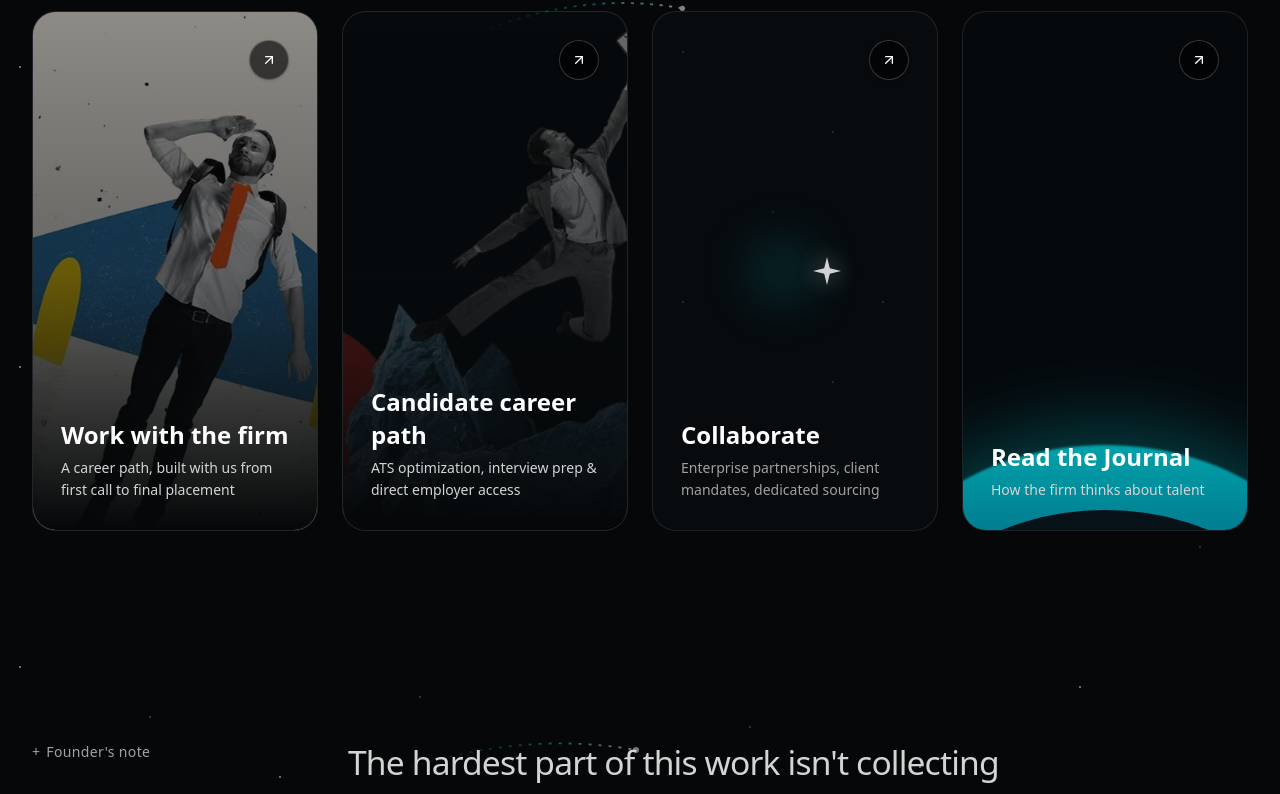
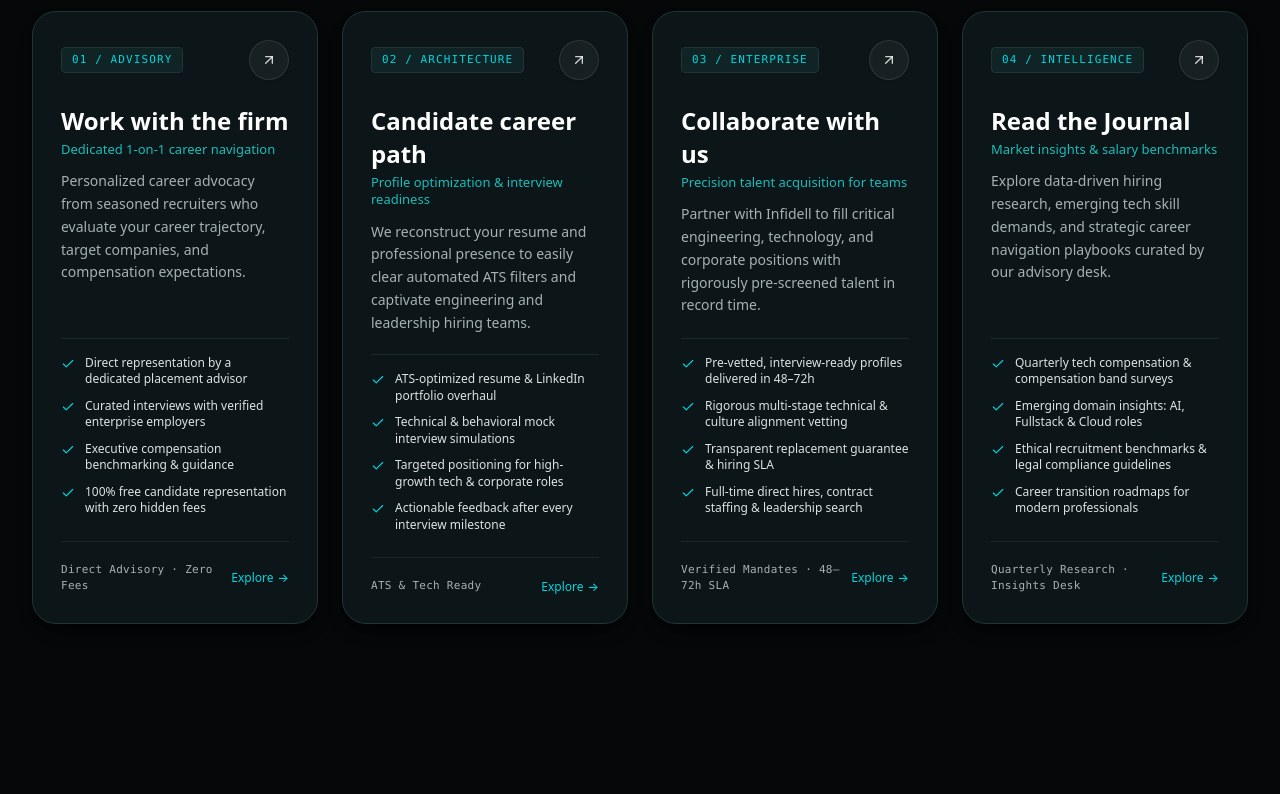
Before and after one commit to aviralshukla2612-png/infidell, a Next.js app: page /en in a window 1280 px wide. Shown: the part 1538-2332 px from the top of the page. Built offline with nearby package versions, Linux system fonts and the light colour scheme.

Commit message:
feat: replace card images with structured content and remove background stars in about section

```diff
--- a/src/components/home/AboutSection.tsx
+++ b/src/components/home/AboutSection.tsx
@@ -1,11 +1,77 @@
 'use client';
 
 import React, { useRef } from 'react';
-import Image from 'next/image';
-import { ArrowUpRight } from 'lucide-react';
+import { ArrowUpRight, Check } from 'lucide-react';
 import gsap from 'gsap';
 import { ScrollTrigger } from 'gsap/ScrollTrigger';
 import { useGSAP } from '@gsap/react';
+
+const ABOUT_CARDS = [
+  {
+    index: '01 / ADVISORY',
+    title: 'Work with the firm',
+    tagline: 'Dedicated 1-on-1 career navigation',
+    description:
+      'Personalized career advocacy from seasoned recruiters who evaluate your career trajectory, target companies, and compensation expectations.',
+    highlights: [
+      'Direct representation by a dedicated placement advisor',
+      'Curated interviews with verified enterprise employers',
+      'Executive compensation benchmarking & guidance',
+      '100% free candidate representation with zero hidden fees'
+    ],
+    footerTag: 'Direct Advisory · Zero Fees',
+    ctaText: 'Explore Candidate Path',
+    href: '#candidate'
+  },
+  {
+    index: '02 / ARCHITECTURE',
+    title: 'Candidate career path',
+    tagline: 'Profile optimization & interview readiness',
+    description:
+      'We reconstruct your resume and professional presence to easily clear automated ATS filters and captivate engineering and leadership hiring teams.',
+    highlights: [
+      'ATS-optimized resume & LinkedIn portfolio overhaul',
+      'Technical & behavioral mock interview simulations',
+      'Targeted positioning for high-growth tech & corporate roles',
+      'Actionable feedback after every interview milestone'
+    ],
+    footerTag: 'ATS & Tech Ready',
+    ctaText: 'View Approach',
+    href: '#approach'
+  },
+  {
+    index: '03 / ENTERPRISE',
+    title: 'Collaborate with us',
+    tagline: 'Precision talent acquisition for teams',
+    description:
+      'Partner with Infidell to fill critical engineering, technology, and corporate positions with rigorously pre-screened talent in record time.',
+    highlights: [
+      'Pre-vetted, interview-ready profiles delivered in 48–72h',
+      'Rigorous multi-stage technical & culture alignment vetting',
+      'Transparent replacement guarantee & hiring SLA',
+      'Full-time direct hires, contract staffing & leadership search'
+    ],
+    footerTag: 'Verified Mandates · 48–72h SLA',
+    ctaText: 'Hire Talent',
+    href: '#employer'
+  },
+  {
+    index: '04 / INTELLIGENCE',
+    title: 'Read the Journal',
+    tagline: 'Market insights & salary benchmarks',
+    description:
+      'Explore data-driven hiring research, emerging tech skill demands, and strategic career navigation playbooks curated by our advisory desk.',
+    highlights: [
+      'Quarterly tech compensation & compensation band surveys',
+      'Emerging domain insights: AI, Fullstack & Cloud roles',
+      'Ethical recruitment benchmarks & legal compliance guidelines',
+      'Career transition roadmaps for modern professionals'
+    ],
+    footerTag: 'Quarterly Research · Insights Desk',
+    ctaText: 'Browse Articles',
+    href: '#insights'
+  }
+];
 
 export function AboutSection() {
   const sectionRef = useRef<HTMLElement>(null);
@@ -97,32 +163,13 @@ export function AboutSection() {
       id="about"
       className="relative w-full bg-[#050708] text-white py-24 sm:py-32 overflow-hidden border-t border-[#203536]/80 select-none"
     >
-      {/* Subtle Starry Night Background Texture */}
-      <div
-        className="absolute inset-0 pointer-events-none opacity-40"
-        style={{
-          backgroundImage: `
-            radial-gradient(1px 1px at 20px 30px, #ffffff 100%, transparent),
-            radial-gradient(1.5px 1.5px at 150px 80px, rgba(0, 213, 223, 0.8) 100%, transparent),
-            radial-gradient(1px 1px at 280px 140px, #ffffff 100%, transparent),
-            radial-gradient(1px 1px at 420px 60px, rgba(23, 190, 187, 0.8) 100%, transparent),
-            radial-gradient(1.5px 1.5px at 600px 180px, #ffffff 100%, transparent),
-            radial-gradient(1px 1px at 750px 90px, rgba(0, 213, 223, 0.7) 100%, transparent),
-            radial-gradient(1.5px 1.5px at 920px 130px, #ffffff 100%, transparent),
-            radial-gradient(1px 1px at 1080px 50px, #ffffff 100%, transparent),
-            radial-gradient(1px 1px at 1200px 210px, rgba(0, 213, 223, 0.6) 100%, transparent)
-          `,
-          backgroundSize: '1300px 300px'
-        }}
-      />
-
       <div className="max-w-7xl mx-auto px-4 sm:px-6 lg:px-8 relative z-10">
 
         {/* ========================================================
-            SCREENSHOT 1: GIANT "About" TITLE & ASYMMETRIC 3-PART HEADER
+            GIANT "About" TITLE & ASYMMETRIC 3-PART HEADER
         ======================================================== */}
         <div className="mb-16 sm:mb-24">
-          {/* Giant Clean Title matching Luna UI */}
+          {/* Giant Clean Title */}
           <h2
             ref={headlineRef}
             className="luna-header-fade text-6xl sm:text-7xl md:text-8xl lg:text-[6.5rem] font-normal tracking-tight text-white mb-12 sm:mb-16"
@@ -157,189 +204,72 @@ export function AboutSection() {
         </div>
 
         {/* ========================================================
-            SCREENSHOT 2: 4 TALL VERTICAL CARDS (Luna UI Signature Grid)
+            4 CONTENT-RICH CARDS (Clean Dark Editorial Cards - NO IMAGES)
         ======================================================== */}
-        <div className="luna-cards-grid grid grid-cols-1 sm:grid-cols-2 lg:grid-cols-4 gap-4 sm:gap-5 lg:gap-6 mb-24 sm:mb-36 relative">
+        <div className="luna-cards-grid grid grid-cols-1 sm:grid-cols-2 lg:grid-cols-4 gap-5 lg:gap-6 mb-24 sm:mb-32">
+          {ABOUT_CARDS.map((card, idx) => (
+            <a
+              key={idx}
+              href={card.href}
+              className="luna-tall-card group relative min-h-[460px] sm:min-h-[490px] lg:min-h-[520px] rounded-2xl lg:rounded-3xl bg-[#0C1517] border border-[#203536] hover:border-[#17BEBB]/60 transition-all duration-500 p-6 sm:p-7 flex flex-col justify-between shadow-lg shadow-black/40 hover:shadow-[0_12px_32px_rgba(23,190,187,0.08)]"
+            >
+              {/* Subtle Ambient Hover Glow */}
+              <div className="absolute inset-0 bg-gradient-to-b from-[#102426]/30 via-transparent to-transparent opacity-0 group-hover:opacity-100 transition-opacity duration-500 pointer-events-none rounded-2xl lg:rounded-3xl" />
 
-          {/* Subtle Comet Swoosh Passing Across Top of Cards */}
-          <div className="hidden lg:block absolute -top-10 left-1/3 w-64 h-24 pointer-events-none opacity-50 z-20">
-            <svg viewBox="0 0 240 80" fill="none" className="w-full h-full">
-              <path d="M 0 70 Q 120 10 230 30" stroke="url(#cardCometGlow)" strokeWidth="1.8" strokeDasharray="3 6" />
-              <circle cx="230" cy="30" r="2.5" fill="#FFFFFF" />
-              <defs>
-                <linearGradient id="cardCometGlow" x1="0%" y1="0%" x2="100%" y2="0%">
-                  <stop offset="0%" stopColor="transparent" />
-                  <stop offset="60%" stopColor="#00D5DF" stopOpacity="0.7" />
-                  <stop offset="100%" stopColor="#FFFFFF" />
-                </linearGradient>
-              </defs>
-            </svg>
-          </div>
-
-          {/* Card 1: Work with the Firm */}
-          <a
-            href="#candidate"
-            className="luna-tall-card group relative h-[440px] sm:h-[480px] lg:h-[520px] rounded-2xl lg:rounded-3xl overflow-hidden bg-[#090E12] border border-white/10 hover:border-white/30 transition-all duration-500 flex flex-col justify-between p-6 sm:p-7"
-          >
-            {/* Background Photographic Image with Dark Dramatic Gradient */}
-            <div className="absolute inset-0 z-0">
-              <Image
-                src="/images/solutions/job-placement.avif"
-                alt="Infidell Career Advisory Specialist"
-                fill
-                className="object-cover object-center transition-transform duration-700 group-hover:scale-105 opacity-80"
-              />
-              <div className="absolute inset-0 bg-gradient-to-t from-[#050708] via-[#050708]/50 to-black/30 pointer-events-none" />
-            </div>
-
-            {/* Top Right Circular Arrow Action */}
-            <div className="relative z-10 self-end">
-              <div className="w-9 h-9 sm:w-10 sm:h-10 rounded-full bg-black/60 border border-white/20 backdrop-blur-md flex items-center justify-center text-white group-hover:bg-white group-hover:text-black group-hover:border-white transition-all duration-300 shadow-sm">
+              {/* Top Row: Index Tag + Arrow Icon */}
+              <div className="relative z-10 flex items-center justify-between gap-3 mb-6">
+                <span className="text-[11px] font-mono tracking-widest text-[#00D5DF] uppercase px-2.5 py-1 rounded bg-[#102426] border border-[#203536]">
+                  {card.index}
+                </span>
+                <div className="w-9 h-9 sm:w-10 sm:h-10 rounded-full bg-white/5 border border-white/10 backdrop-blur-md flex items-center justify-center text-white/80 group-hover:bg-[#17BEBB] group-hover:text-black group-hover:border-[#17BEBB] transition-all duration-300 shadow-sm shrink-0">
                   <ArrowUpRight className="w-4 h-4 transition-transform group-hover:translate-x-0.5 group-hover:-translate-y-0.5" />
                 </div>
               </div>
 
-            {/* Bottom Content */}
-            <div className="relative z-10">
-              <h3 className="text-xl sm:text-2xl font-bold text-white mb-1.5 leading-snug">
-                Work with the firm
+              {/* Middle Section: Title, Tagline, Description & Structured Deliverables */}
+              <div className="relative z-10 flex-1 flex flex-col">
+                <h3 className="text-xl sm:text-2xl font-bold text-white mb-1 leading-snug group-hover:text-[#F5F8F8] transition-colors">
+                  {card.title}
                 </h3>
-              <p className="text-xs sm:text-sm text-neutral-300 font-normal leading-relaxed">
-                A career path, built with us from first call to final placement
+                <p className="text-xs sm:text-[13px] font-medium text-[#17BEBB] mb-3">
+                  {card.tagline}
                 </p>
+                <p className="text-xs sm:text-sm text-[#A5B2B3] font-normal leading-relaxed mb-5">
+                  {card.description}
+                </p>
+
+                {/* Structured Bullet Points */}
+                <div className="space-y-2.5 pt-4 border-t border-[#203536]/70 mt-auto">
+                  {card.highlights.map((item, hIdx) => (
+                    <div key={hIdx} className="flex items-start gap-2.5">
+                      <Check className="w-3.5 h-3.5 text-[#00D5DF] shrink-0 mt-0.5" />
+                      <span className="text-xs text-[#F5F8F8]/90 font-normal leading-snug">
+                        {item}
+                      </span>
                     </div>
-          </a>
-
-          {/* Card 2: Candidate Career Path (Sensoria / Tech Style Card) */}
-          <a
-            href="#approach"
-            className="luna-tall-card group relative h-[440px] sm:h-[480px] lg:h-[520px] rounded-2xl lg:rounded-3xl overflow-hidden bg-[#090E12] border border-white/10 hover:border-white/30 transition-all duration-500 flex flex-col justify-between p-6 sm:p-7"
-          >
-            {/* Background Image: Tech Solutions & Analytics */}
-            <div className="absolute inset-0 z-0">
-              <Image
-                src="/images/solutions/talent-acquisition.avif"
-                alt="Intelligent Career Analysis"
-                fill
-                className="object-cover object-center transition-transform duration-700 group-hover:scale-105 opacity-75"
-              />
-              <div className="absolute inset-0 bg-gradient-to-t from-[#050708] via-[#050708]/60 to-black/30 pointer-events-none" />
-            </div>
-
-            {/* Top Right Circular Arrow Action */}
-            <div className="relative z-10 self-end">
-              <div className="w-9 h-9 sm:w-10 sm:h-10 rounded-full bg-black/60 border border-white/20 backdrop-blur-md flex items-center justify-center text-white group-hover:bg-white group-hover:text-black group-hover:border-white transition-all duration-300 shadow-sm">
-                <ArrowUpRight className="w-4 h-4 transition-transform group-hover:translate-x-0.5 group-hover:-translate-y-0.5" />
+                  ))}
                 </div>
               </div>
 
-            {/* Bottom Content */}
-            <div className="relative z-10">
-              <h3 className="text-xl sm:text-2xl font-bold text-white mb-1.5 leading-snug">
-                Candidate career path
-              </h3>
-              <p className="text-xs sm:text-sm text-neutral-300 font-normal leading-relaxed">
-                ATS optimization, interview prep &amp; direct employer access
-              </p>
+              {/* Bottom Footer Row */}
+              <div className="relative z-10 pt-5 mt-6 border-t border-[#203536]/60 flex items-center justify-between">
+                <span className="text-[11px] font-mono text-[#A5B2B3] tracking-wide">
+                  {card.footerTag}
+                </span>
+                <span className="text-xs font-medium text-[#00D5DF] group-hover:translate-x-1 transition-transform inline-flex items-center gap-1">
+                  <span>Explore</span>
+                  <span>→</span>
+                </span>
               </div>
             </a>
-
-          {/* Card 3: Collaborate (Dark Minimalist Space with Glowing Star in Center) */}
-          <a
-            href="#employer"
-            className="luna-tall-card group relative h-[440px] sm:h-[480px] lg:h-[520px] rounded-2xl lg:rounded-3xl overflow-hidden bg-[#070B0E] border border-white/10 hover:border-white/30 transition-all duration-500 flex flex-col justify-between p-6 sm:p-7"
-          >
-            {/* Starry Dust in Card Background */}
-            <div
-              className="absolute inset-0 opacity-40 pointer-events-none"
-              style={{
-                backgroundImage: 'radial-gradient(1px 1px at 30px 40px, #ffffff, transparent), radial-gradient(1.5px 1.5px at 120px 200px, rgba(0,213,223,0.8), transparent), radial-gradient(1px 1px at 180px 120px, #ffffff, transparent)',
-                backgroundSize: '200px 250px'
-              }}
-            />
-
-            {/* Glowing 4-Point Star in Exact Center matching Luna UI Screenshot */}
-            <div className="absolute inset-0 flex items-center justify-center pointer-events-none z-10">
-              <div className="relative flex items-center justify-center">
-                <div className="w-16 h-16 bg-[#00D5DF]/15 rounded-full blur-xl group-hover:scale-125 transition-transform duration-500" />
-                <svg
-                  className="w-7 h-7 text-white/80 group-hover:text-white group-hover:scale-110 transition-all duration-500 drop-shadow-[0_0_12px_rgba(255,255,255,0.7)]"
-                  viewBox="0 0 24 24"
-                  fill="currentColor"
-                >
-                  <path d="M12 0L14.4 9.6L24 12L14.4 14.4L12 24L9.6 14.4L0 12L9.6 9.6L12 0Z" />
-                </svg>
-              </div>
-            </div>
-
-            {/* Top Right Circular Arrow Action */}
-            <div className="relative z-10 self-end">
-              <div className="w-9 h-9 sm:w-10 sm:h-10 rounded-full bg-black/60 border border-white/20 backdrop-blur-md flex items-center justify-center text-white group-hover:bg-white group-hover:text-black group-hover:border-white transition-all duration-300 shadow-sm">
-                <ArrowUpRight className="w-4 h-4 transition-transform group-hover:translate-x-0.5 group-hover:-translate-y-0.5" />
-              </div>
-            </div>
-
-            {/* Bottom Content */}
-            <div className="relative z-10">
-              <h3 className="text-xl sm:text-2xl font-bold text-white mb-1.5 leading-snug">
-                Collaborate
-              </h3>
-              <p className="text-xs sm:text-sm text-neutral-400 font-normal leading-relaxed">
-                Enterprise partnerships, client mandates, dedicated sourcing
-              </p>
-            </div>
-          </a>
-
-          {/* Card 4: Read the Journal (Deep Blue Glowing Planetary Sphere Curve) */}
-          <a
-            href="#insights"
-            className="luna-tall-card group relative h-[440px] sm:h-[480px] lg:h-[520px] rounded-2xl lg:rounded-3xl overflow-hidden bg-[#05090C] border border-white/10 hover:border-white/30 transition-all duration-500 flex flex-col justify-between p-6 sm:p-7"
-          >
-            {/* Luna UI Blue Glowing Planet Horizon Dome */}
-            <div className="absolute inset-x-[-35%] bottom-[-55%] h-[340px] sm:h-[370px] rounded-[100%] bg-gradient-to-t from-[#003852] via-[#007099] to-[#00D5DF] blur-[1px] opacity-75 shadow-[0_-20px_70px_rgba(0,213,223,0.35)] pointer-events-none group-hover:opacity-90 group-hover:scale-105 transition-all duration-700" />
-            <div className="absolute inset-x-[-25%] bottom-[-58%] h-[320px] rounded-[100%] bg-[#061118] pointer-events-none" />
-
-            {/* Top Right Circular Arrow Action */}
-            <div className="relative z-10 self-end">
-              <div className="w-9 h-9 sm:w-10 sm:h-10 rounded-full bg-black/60 border border-white/20 backdrop-blur-md flex items-center justify-center text-white group-hover:bg-white group-hover:text-black group-hover:border-white transition-all duration-300 shadow-sm">
-                <ArrowUpRight className="w-4 h-4 transition-transform group-hover:translate-x-0.5 group-hover:-translate-y-0.5" />
-              </div>
-            </div>
-
-            {/* Bottom Content */}
-            <div className="relative z-10">
-              <h3 className="text-xl sm:text-2xl font-bold text-white mb-1.5 leading-snug">
-                Read the Journal
-              </h3>
-              <p className="text-xs sm:text-sm text-neutral-300 font-normal leading-relaxed">
-                How the firm thinks about talent
-              </p>
-            </div>
-          </a>
-
+          ))}
         </div>
 
         {/* ========================================================
-            SCREENSHOT 3: FOUNDER'S NOTE & MINIMALIST STAT COUNTERS
+            FOUNDER'S NOTE & MINIMALIST STAT COUNTERS
         ======================================================== */}
-        <div className="luna-founder-section relative pt-12 sm:pt-16 pb-6">
-
-          {/* Subtle Comet Dust Swoosh from Left towards Founder's text */}
-          <div className="hidden md:block absolute top-6 left-1/4 w-80 h-28 pointer-events-none opacity-45">
-            <svg viewBox="0 0 320 100" fill="none" className="w-full h-full">
-              <path d="M 0 90 Q 160 20 300 45" stroke="url(#founderComet)" strokeWidth="1.8" strokeDasharray="3 7" />
-              <circle cx="300" cy="45" r="3" fill="#FFFFFF" />
-              <defs>
-                <linearGradient id="founderComet" x1="0%" y1="0%" x2="100%" y2="0%">
-                  <stop offset="0%" stopColor="transparent" />
-                  <stop offset="65%" stopColor="#00D5DF" stopOpacity="0.75" />
-                  <stop offset="100%" stopColor="#FFFFFF" />
-                </linearGradient>
-              </defs>
-            </svg>
-          </div>
-
-          <div className="grid grid-cols-1 md:grid-cols-12 gap-8 md:gap-12 items-start mb-20 sm:mb-24">
+        <div className="luna-founder-section relative pt-8 sm:pt-12 pb-6">
+          <div className="grid grid-cols-1 md:grid-cols-12 gap-8 md:gap-12 items-start mb-16 sm:mb-20">
             {/* Left Column: "+ Founder's note" */}
             <div className="md:col-span-3">
               <span className="luna-founder-content inline-flex items-center gap-1.5 text-xs sm:text-sm font-normal text-neutral-400 tracking-wide">
@@ -348,7 +278,7 @@ export function AboutSection() {
               </span>
             </div>
 
-            {/* Right Column: High-Impact Editorial Statement matching Luna UI */}
+            {/* Right Column: High-Impact Editorial Statement */}
             <div className="md:col-span-9 space-y-6 max-w-3xl">
               <p className="luna-founder-content text-xl sm:text-2xl lg:text-[2.1rem] font-normal text-neutral-300 leading-snug tracking-tight">
                 The hardest part of this work isn&apos;t collecting resumes or running automated keywords. Job portals are cheap now, AI can spam them.{' '}
@@ -358,26 +288,16 @@ export function AboutSection() {
               </p>
 
               <p className="luna-founder-content text-sm sm:text-base text-neutral-400 font-normal leading-relaxed pt-2">
-                A career that burns as bright as a star in a sky full of identical stars. That&apos;s why I started Infidell.
+                A career that stands out with genuine purpose in a market full of noise. That&apos;s why we built Infidell.
               </p>
             </div>
           </div>
 
-          {/* Spaced Horizontal Four-Point Stars (✦ ✦ ✦) matching Screenshot 3 */}
-          <div className="flex items-center justify-around py-8 sm:py-12 text-white/20 select-none">
-            <svg className="w-5 h-5 text-white/20" viewBox="0 0 24 24" fill="currentColor">
-              <path d="M12 0L14.4 9.6L24 12L14.4 14.4L12 24L9.6 14.4L0 12L9.6 9.6L12 0Z" />
-            </svg>
-            <svg className="w-5 h-5 text-white/20" viewBox="0 0 24 24" fill="currentColor">
-              <path d="M12 0L14.4 9.6L24 12L14.4 14.4L12 24L9.6 14.4L0 12L9.6 9.6L12 0Z" />
-            </svg>
-            <svg className="w-5 h-5 text-white/20" viewBox="0 0 24 24" fill="currentColor">
-              <path d="M12 0L14.4 9.6L24 12L14.4 14.4L12 24L9.6 14.4L0 12L9.6 9.6L12 0Z" />
-            </svg>
-          </div>
+          {/* Minimalist Divider Line (Clean & Elegant, No Stars) */}
+          <div className="w-full h-px bg-[#203536]/70 my-12 sm:my-16" />
 
-          {/* Minimalist Big Numbers (matching Screenshot 3: 58 / 12 / 17 style) */}
-          <div className="luna-stats-row grid grid-cols-1 sm:grid-cols-3 gap-8 sm:gap-12 pt-4">
+          {/* Minimalist Big Numbers (matching Luna UI 58 / 12 / 17 style) */}
+          <div className="luna-stats-row grid grid-cols-1 sm:grid-cols-3 gap-8 sm:gap-12 pt-2">
             {/* Stat 1 */}
             <div className="luna-stat-item">
               <div className="text-5xl sm:text-6xl md:text-7xl font-light text-white tracking-tight leading-none mb-3">
```
Lines whose indentation alone changed are shown as unchanged.
